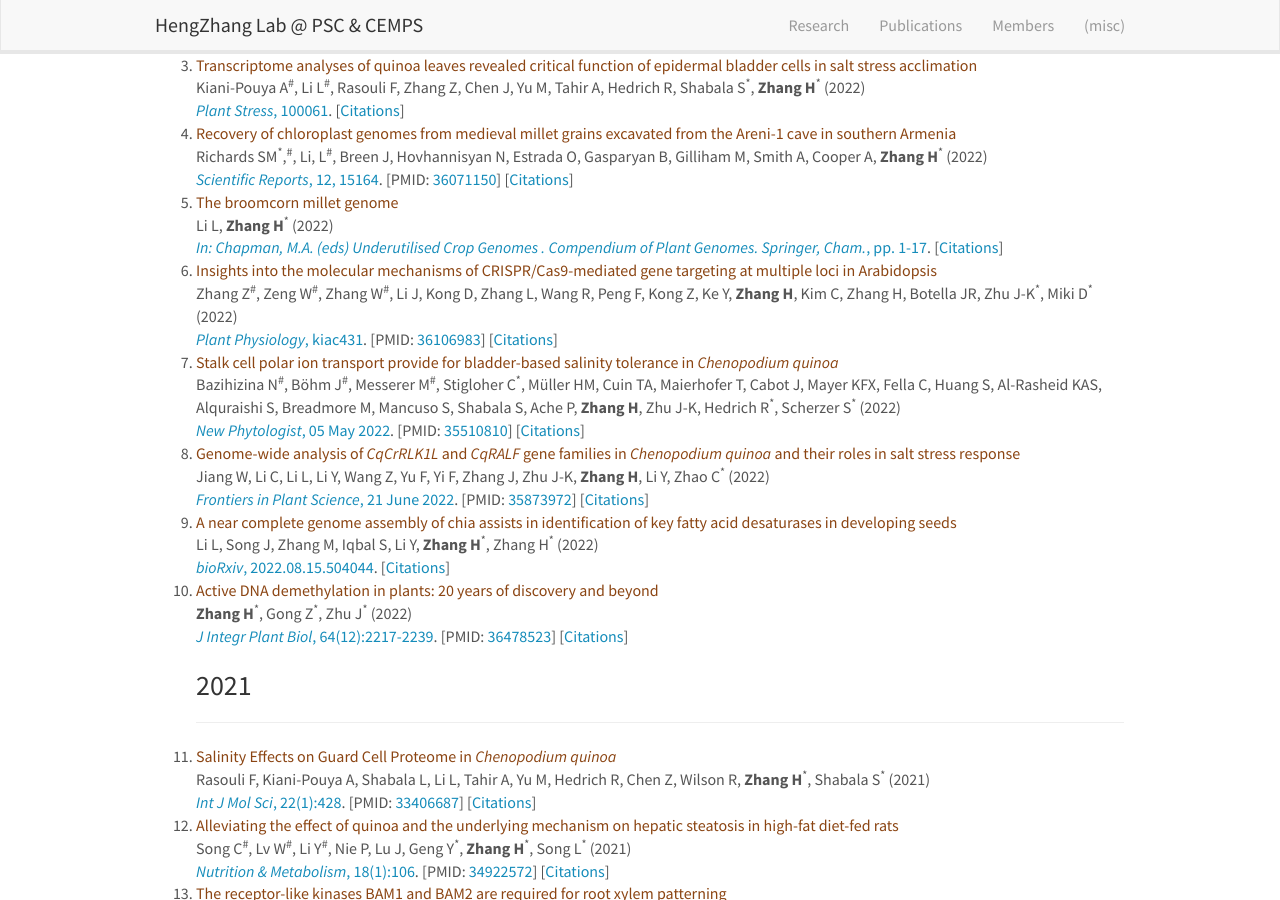
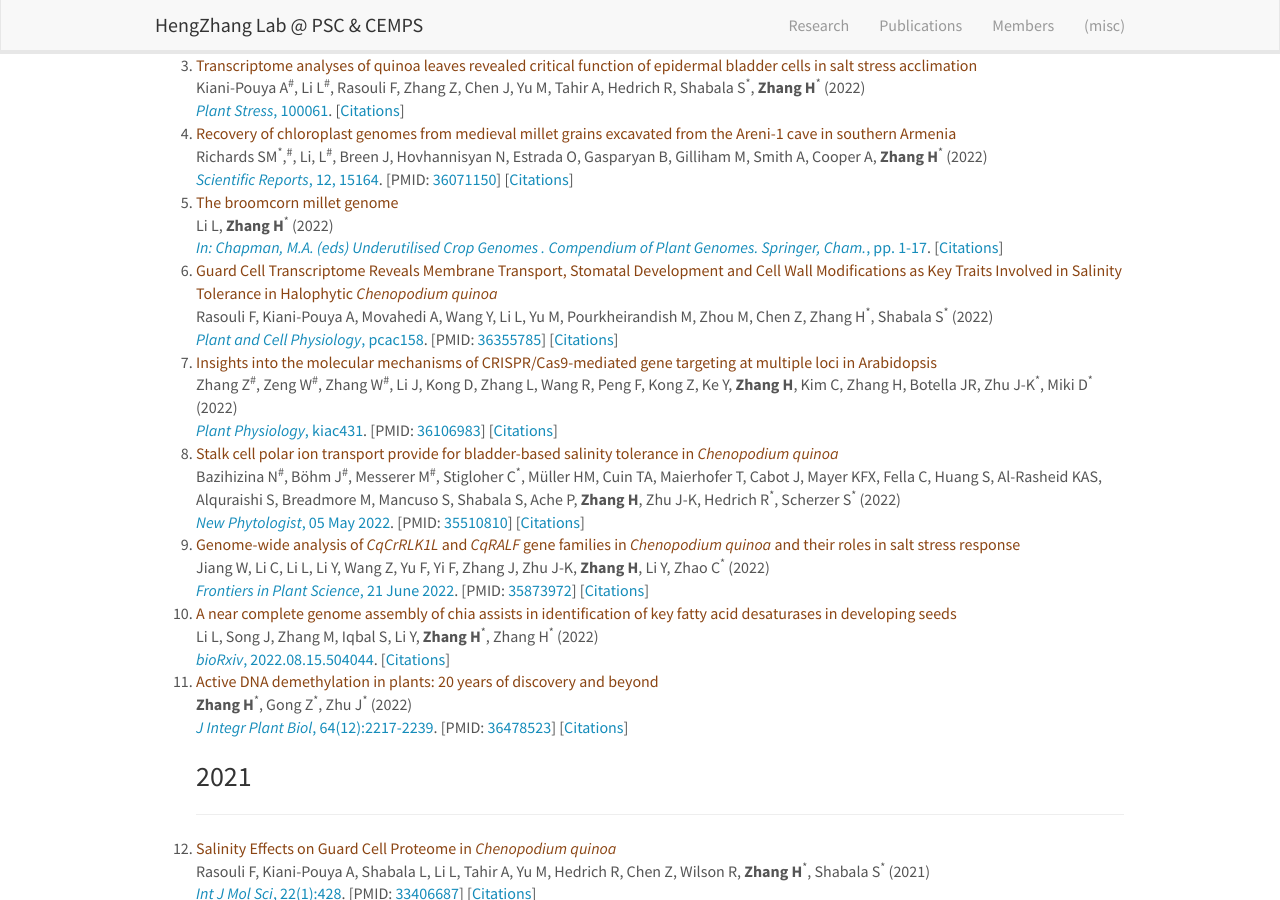
Before and after one commit to hengzhanglab/hengzhanglab.github.io, a Jekyll site: the page built from _pages/publications.md, in a window 1280 px wide and 900 px high, scrolled down 375 px. Built offline with Jekyll 4.4.1, drawn with Linux system fonts in a browser that asks for light colours.

Commit message:
Update publications.yml

```diff
--- a/_data/publications.yml
+++ b/_data/publications.yml
@@ -40,6 +40,14 @@
   display: "pp. 1-17"
   doi: 10.1007/978-3-031-00848-1_1
   pmid:
+
+- title: Guard Cell Transcriptome Reveals Membrane Transport, Stomatal Development and Cell Wall Modifications as Key Traits Involved in Salinity Tolerance in Halophytic <i>Chenopodium quinoa</i>
+  authors: Rasouli F, Kiani-Pouya A, Movahedi A, Wang Y, Li L, Yu M, Pourkheirandish M, Zhou M, Chen Z, Zhang H<sup>*</sup>, Shabala S<sup>*</sup>
+  year: 2022
+  journal: Plant and Cell Physiology
+  display: pcac158
+  doi: 10.1093/pcp/pcac158
+  pmid: 36355785
 
 - title: Insights into the molecular mechanisms of CRISPR/Cas9-mediated gene targeting at multiple loci in Arabidopsis
   authors: Zhang Z<sup>#</sup>, Zeng W<sup>#</sup>, Zhang W<sup>#</sup>, Li J, Kong D, Zhang L, Wang R, Peng F, Kong Z, Ke Y, <b>Zhang H</b>, Kim C, Zhang H, Botella JR, Zhu J-K<sup>*</sup>, Miki D<sup>*</sup>
```
